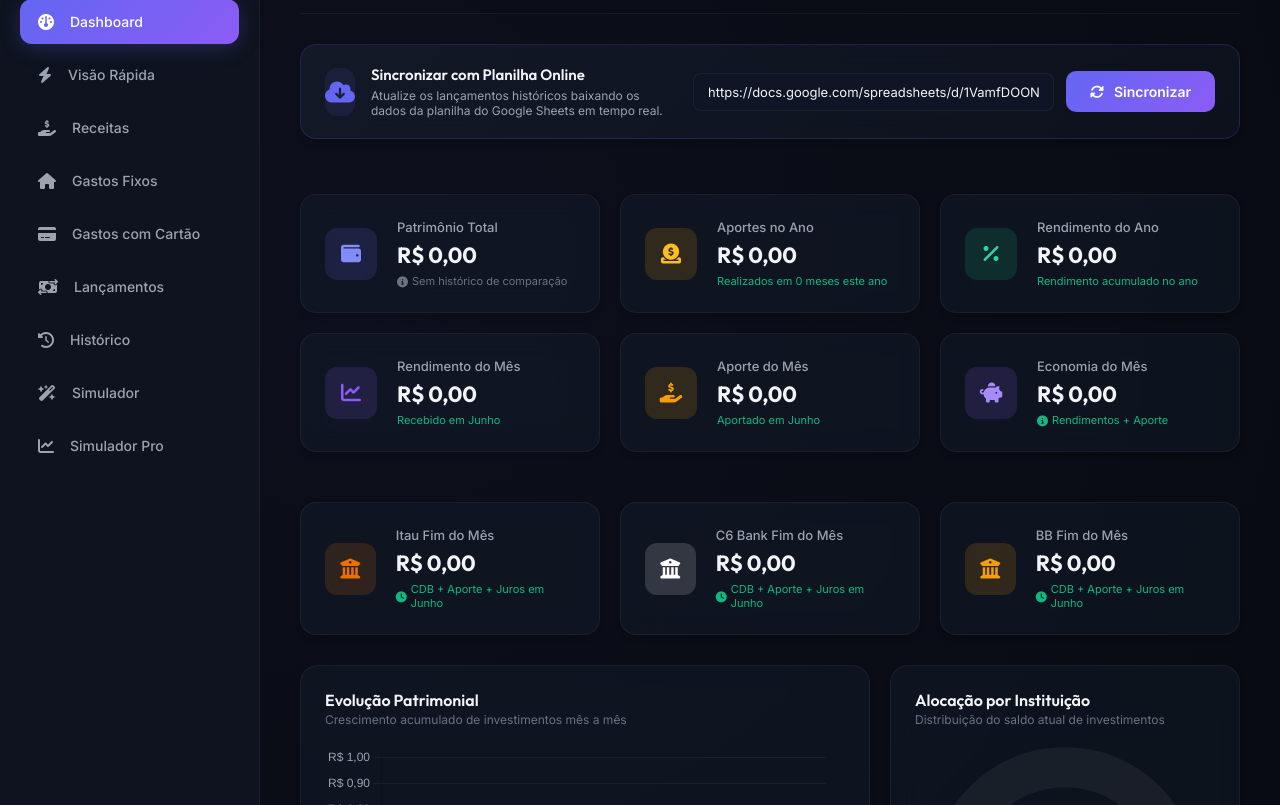
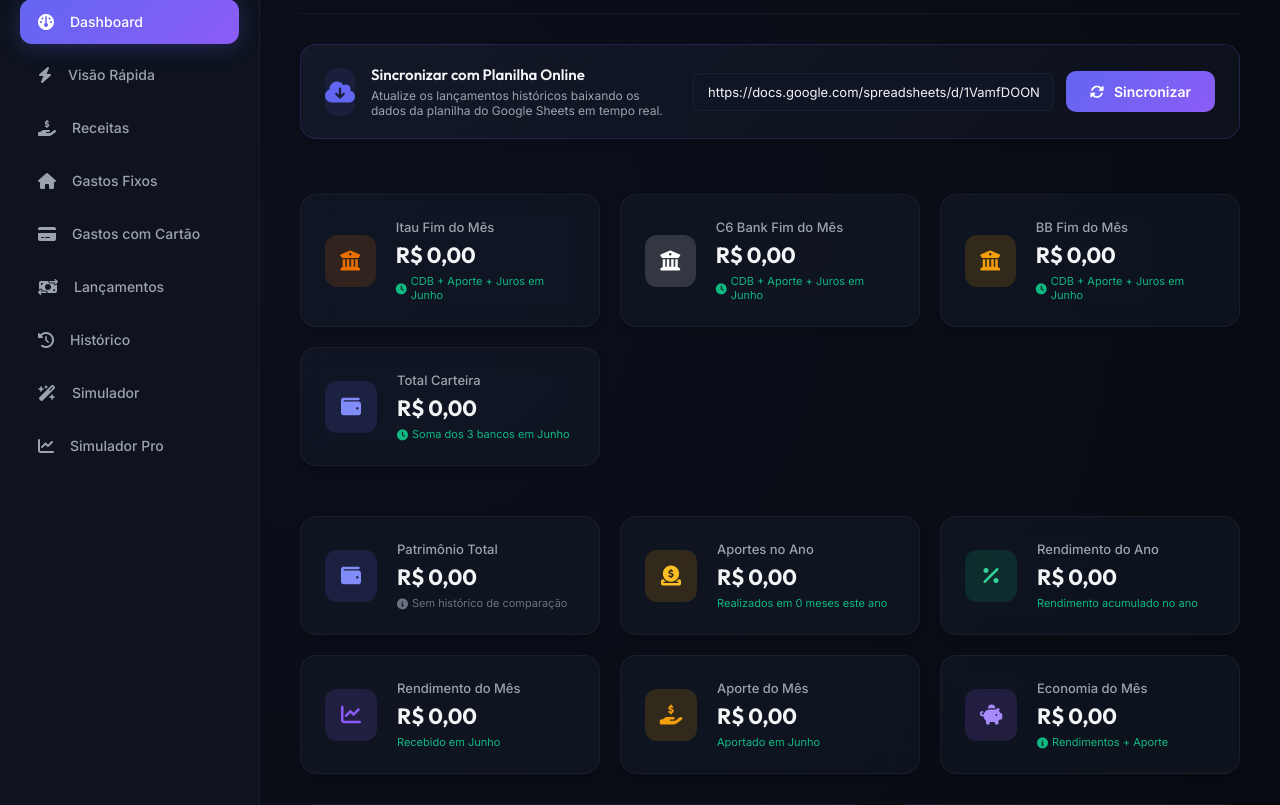
Before and after one commit to heriveltogabriel/investify-app, a Flask app: page / in a window 1280 px wide. Shown: the part 106-911 px from the top of the page. Run offline with Flask 3, Linux system fonts and the light colour scheme; the visitor is signed in with stand-in values (Sample User, id 1); data that the repository does not hold is empty; a map, chart or similar area stays blank.

Commit message:
feat: move bank KPIs to top and add Total Carteira sum card

```diff
--- a/static/app.js
+++ b/static/app.js
@@ -553,11 +553,16 @@ function renderKPIs() {
     const bbTotal = (parseFloat(bbData.cdb) || 0) + (parseFloat(bbData.aporte) || 0) + (parseFloat(bbData.juros) || 0);
     document.getElementById('kpi-bb-total').textContent = formatBRL(bbTotal);
 
+    // Total Carteira (Soma dos 3 bancos)
+    const totalCarteiraFim = itauTotal + c6Total + bbTotal;
+    document.getElementById('kpi-total-carteira-fim').textContent = formatBRL(totalCarteiraFim);
+
     // Update bank KPI card descriptions with the active month name
     const activeMonthName = monthNames[latestMonth - 1] || 'mês ativo';
     document.getElementById('kpi-itau-total-desc').innerHTML = `<i class="fa-solid fa-clock"></i> CDB + Aporte + Juros em ${activeMonthName}`;
     document.getElementById('kpi-c6-total-desc').innerHTML = `<i class="fa-solid fa-clock"></i> CDB + Aporte + Juros em ${activeMonthName}`;
     document.getElementById('kpi-bb-total-desc').innerHTML = `<i class="fa-solid fa-clock"></i> CDB + Aporte + Juros em ${activeMonthName}`;
+    document.getElementById('kpi-total-carteira-fim-desc').innerHTML = `<i class="fa-solid fa-clock"></i> Soma dos 3 bancos em ${activeMonthName}`;
 }
 
 // Render Dashboard Charts
--- a/templates/index.html
+++ b/templates/index.html
@@ -123,8 +123,63 @@
                     </div>
                 </div>
 
+                <!-- Bank Summary KPI cards -->
+                <div class="kpi-grid">
+                    <div class="kpi-card">
+                        <div class="kpi-icon-wrapper pat" style="background: rgba(236, 112, 0, 0.15); color: #ec7000;">
+                            <i class="fa-solid fa-building-columns"></i>
+                        </div>
+                        <div class="kpi-info">
+                            <h3>Itau Fim do Mês</h3>
+                            <p class="kpi-value" id="kpi-itau-total">R$ 0,00</p>
+                            <span class="kpi-trend positive" id="kpi-itau-total-desc">
+                                CDB + Aporte + Juros
+                            </span>
+                        </div>
+                    </div>
+
+                    <div class="kpi-card">
+                        <div class="kpi-icon-wrapper pat" style="background: rgba(255, 255, 255, 0.15); color: #ffffff;">
+                            <i class="fa-solid fa-building-columns"></i>
+                        </div>
+                        <div class="kpi-info">
+                            <h3>C6 Bank Fim do Mês</h3>
+                            <p class="kpi-value" id="kpi-c6-total">R$ 0,00</p>
+                            <span class="kpi-trend positive" id="kpi-c6-total-desc">
+                                CDB + Aporte + Juros
+                            </span>
+                        </div>
+                    </div>
+
+                    <div class="kpi-card">
+                        <div class="kpi-icon-wrapper pat" style="background: rgba(245, 158, 11, 0.15); color: #f59e0b;">
+                            <i class="fa-solid fa-building-columns"></i>
+                        </div>
+                        <div class="kpi-info">
+                            <h3>BB Fim do Mês</h3>
+                            <p class="kpi-value" id="kpi-bb-total">R$ 0,00</p>
+                            <span class="kpi-trend positive" id="kpi-bb-total-desc">
+                                CDB + Aporte + Juros
+                            </span>
+                        </div>
+                    </div>
+
+                    <div class="kpi-card">
+                        <div class="kpi-icon-wrapper pat" style="background: rgba(99, 102, 241, 0.15); color: #818cf8;">
+                            <i class="fa-solid fa-wallet"></i>
+                        </div>
+                        <div class="kpi-info">
+                            <h3>Total Carteira</h3>
+                            <p class="kpi-value" id="kpi-total-carteira-fim">R$ 0,00</p>
+                            <span class="kpi-trend positive" id="kpi-total-carteira-fim-desc">
+                                Soma dos 3 bancos
+                            </span>
+                        </div>
+                    </div>
+                </div>
+
                 <!-- KPI cards -->
-                <div class="kpi-grid">
+                <div class="kpi-grid" style="margin-top: 20px;">
                     <div class="kpi-card">
                         <div class="kpi-icon-wrapper pat">
                             <i class="fa-solid fa-wallet"></i>
```
Also changed, not shown: other parts of templates/index.html (+0 -42 lines).
